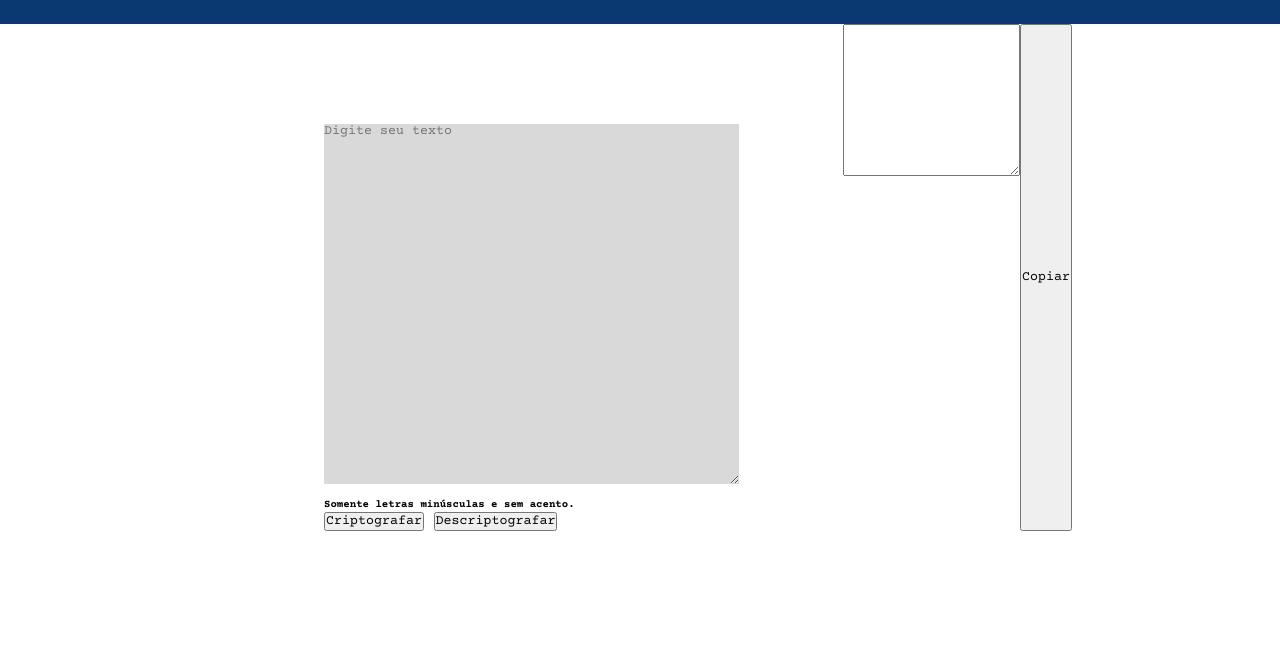
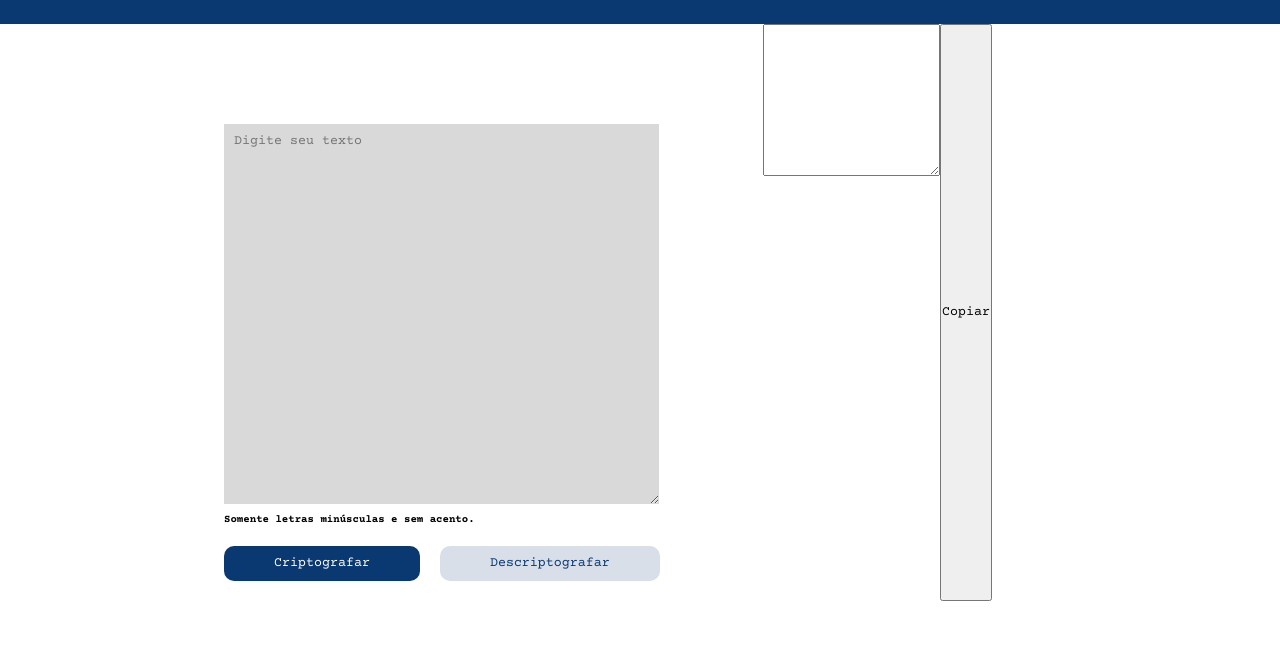
Before and after one commit to jsilva-js/decodificador-de-texto, a plain HTML site: page index.html in a window 1280 px wide. Shown: the part 132-800 px from the top of the page. Drawn offline with nearby package versions, Linux system fonts and the light colour scheme.

Commit message:
estiliza section-1 e buttons

```diff
--- a/src/styles/style.css
+++ b/src/styles/style.css
@@ -6,7 +6,8 @@
 }
 
 .container {
-    padding: 0 300px;
+    max-width: 1440px;
+    padding: 0 200px;
     margin: 0 auto;
 }
 
@@ -32,11 +33,37 @@ main {
 }
 
 .section-1 {
+    display: flex;
+    justify-content: center;
+    flex-direction: column;
     padding: 0 24px;
 }
 
 .text-area {
+    padding: 10px 10px;
     margin: 100px 80px 10px 0;
     background-color: #D9D9D9;
     border: none;
 }
+
+.buttons {
+    padding: 20px 0;
+    display: flex;
+    gap: 20px;
+}
+
+.button-encrypt {
+    color: #FFFFFF;
+    background-color: #0A3871;
+    padding: 10px 50px;
+    border-radius: 10px;
+    border: none;
+}
+
+.button-decrypt {
+    color: #0A3871;
+    background-color: #D8DFE8;
+    padding: 10px 50px;
+    border-radius: 10px;
+    border: none;
+}
```
